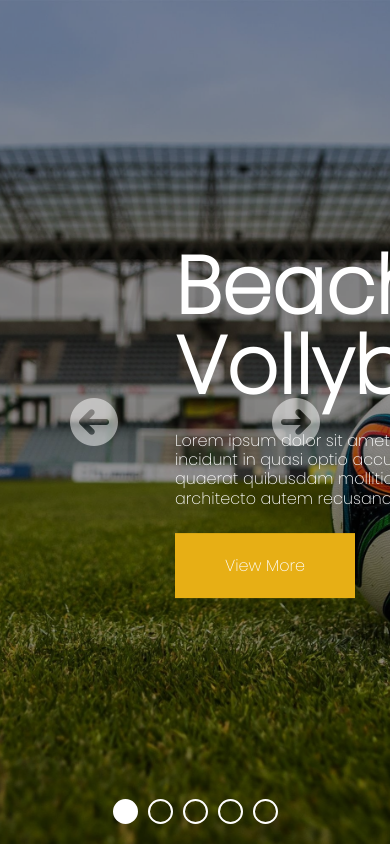
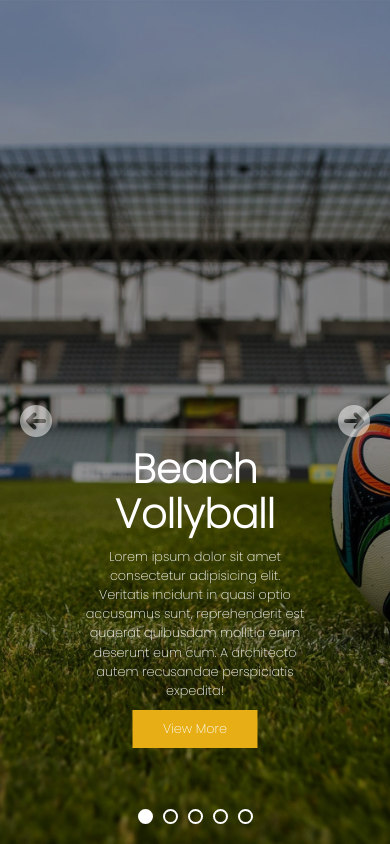
Before and after one commit to bklanuradha/JavaScript-Responsive-Full-Screen-Image-Slider-, a plain HTML site: page index.html in a window 390 px wide. Drawn offline with Linux system fonts and the light colour scheme.

Commit message:
ResponsiveCSSPart

```diff
--- a/style.css
+++ b/style.css
@@ -179,3 +179,61 @@ input[type="radio"]{
 .active{
     background-color: #fff;
 }
+
+/* Responsive */
+@media(max-width: 1100px){
+    /* Slide description */
+    .slides .slide .desc{
+        left: 50%;
+        transform: translateX(-50%);
+        text-align: center;
+    }
+
+    .slides .curr .desc{
+        left: 50%;
+        transform: translate(-50% -50%);
+    }
+}
+
+@media(max-width: 800px){
+    /* Slide description */
+    .slides .slide .desc{
+        width: 70%;
+        min-width: 200px;
+    }
+
+    .slide .desc h2{
+        font-size: 2.5rem;
+        line-height: 2.8rem;
+    }
+
+    .slide .desc p{
+        font-size: 0.8rem;
+        margin: 10px 0px;
+    }
+
+    .slide .desc a{
+        font-size: 0.8rem;
+        padding: 10px 30px;
+    }
+
+    /* Navigation Arrows */
+    .slider .arrow i{
+        font-size: 2rem;
+    }
+
+    .slider .left{
+        left: 20px;
+    }
+
+    .slider .right{
+        right: 20px;
+    }
+
+    /* Radio Navigation */
+    .slider .rad-nav .rad-btn{
+        width: 15px;
+        height: 15px;
+    }
+
+}
```
